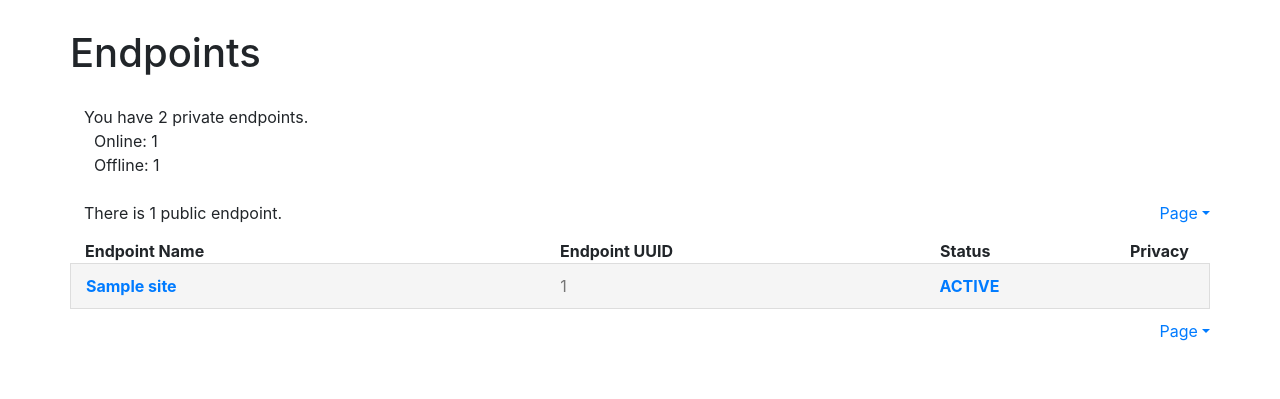
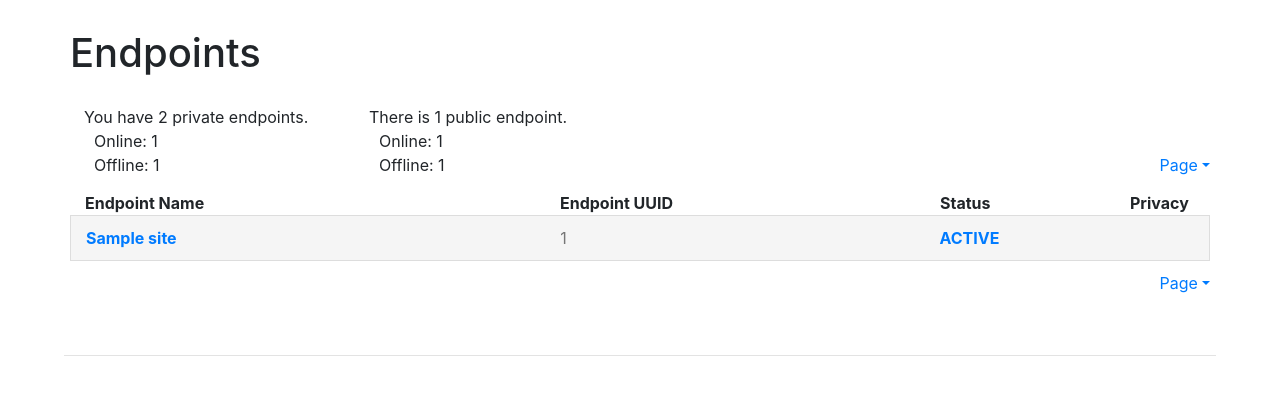
Before and after one commit to funcx-faas/funcx-web-service, a Flask app: page /endpoints in a window 1280 px wide. Shown: the part 70-469 px from the top of the page. Run offline with Flask 2, Linux system fonts and the light colour scheme; a database or web service that is not in the repository returns one stand-in record (values such as "Sample title"); some libraries are stand-ins or nearby versions.

Commit message:
fixed endpoints offline/online counter

```diff
--- a/gui/routes.py
+++ b/gui/routes.py
@@ -219,6 +219,7 @@ def function_view(uuid):
 # @authenticated
 def endpoints():
     try:
+        # private endpoints
         conn, cur = get_db_connection()
         cur.execute("SELECT DISTINCT sites.user_id, endpoint_name, endpoint_uuid, status, sites.created_at, sites.public FROM sites, users WHERE ((sites.user_id = users.id AND users.username = %s AND sites.public = 'f') OR (sites.public = 't')) AND sites.deleted = 'f' AND endpoint_uuid is not null order by created_at desc;", (session.get("username"),))
         endpoints = cur.fetchall()
@@ -236,15 +237,29 @@ def endpoints():
         endpoints_offline_all = cur.fetchall()
         endpoints_offline = len(endpoints_offline_all)
 
-        cur.execute("SELECT endpoint_uuid FROM sites WHERE sites.public = 't';")
+        # public endpoints
+        cur.execute("SELECT endpoint_uuid FROM sites WHERE sites.public = 't' AND sites.deleted = 'f' and endpoint_uuid is not null;")
         endpoints_public_all = cur.fetchall()
         endpoints_public = len(endpoints_public_all)
+
+        cur.execute(
+            "select endpoint_uuid from sites where sites.public = 't' and status='ONLINE' AND sites.deleted = 'f' and endpoint_uuid is not null",)
+        endpoints_public_online_all = cur.fetchall()
+        endpoints_public_online = len(endpoints_public_online_all)
+
+        cur.execute(
+            "select endpoint_uuid from sites where sites.public = 't' and status='OFFLINE' AND sites.deleted = 'f' and endpoint_uuid is not null",)
+        endpoints_public_offline_all = cur.fetchall()
+        endpoints_public_offline = len(endpoints_public_offline_all)
 
         numPages = ceil(endpoints_total / 30)
     except:
         flash('There was an issue handling your request.', 'danger')
         return redirect(url_for('guiapi.home'))
-    return render_template('endpoints.html', user=session.get('name'), title='Endpoints', endpoints=endpoints, endpoints_total=endpoints_total, endpoints_online=endpoints_online, endpoints_offline=endpoints_offline, endpoints_public=endpoints_public, numPages=numPages)
+    return render_template('endpoints.html', user=session.get('name'), title='Endpoints', endpoints=endpoints,
+                           endpoints_total=endpoints_total, endpoints_online=endpoints_online, endpoints_offline=endpoints_offline,
+                           endpoints_public=endpoints_public, endpoints_public_online=endpoints_public_online, endpoints_public_offline=endpoints_public_offline,
+                           numPages=numPages)
 
 
 @guiapi.route('/endpoint/<endpoint_uuid>/view', methods=['GET', 'POST'])
--- a/gui/templates/endpoints.html
+++ b/gui/templates/endpoints.html
@@ -9,7 +9,7 @@
 
         <section class="container TABLE-INFO PADDING-0">
             <div class="row SIDE-MARGIN-0">
-                <div class="col PADDING-0">
+                <div class="col-3 PADDING-0">
                     {% if (endpoints_online + endpoints_offline) == 1 %}
                         <span class="TABLE-TOTAL">You have 1 private endpoint.</span>
                     {% else %}
@@ -17,12 +17,16 @@
                     {% endif %}
                     <span class="TABLE-SUBTOTAL">Online: {{ endpoints_online }}</span>
                     <span class="TABLE-SUBTOTAL">Offline: {{ endpoints_offline }}</span>
-                    <br/>
+                </div>
+
+                <div class="col PADDING-0">
                     {% if endpoints_public == 1 %}
                         <span class="TABLE-TOTAL">There is 1 public endpoint.</span>
                     {% else %}
                         <span class="TABLE-TOTAL">There are {{ endpoints_public }} public endpoints.</span>
                     {% endif %}
+                    <span class="TABLE-SUBTOTAL">Online: {{ endpoints_public_online }}</span>
+                    <span class="TABLE-SUBTOTAL">Offline: {{ endpoints_public_offline }}</span>
                 </div>
 
                 <nav class="col PADDING-0 FLEX-RIGHT FLEX-BOTTOM">
```
